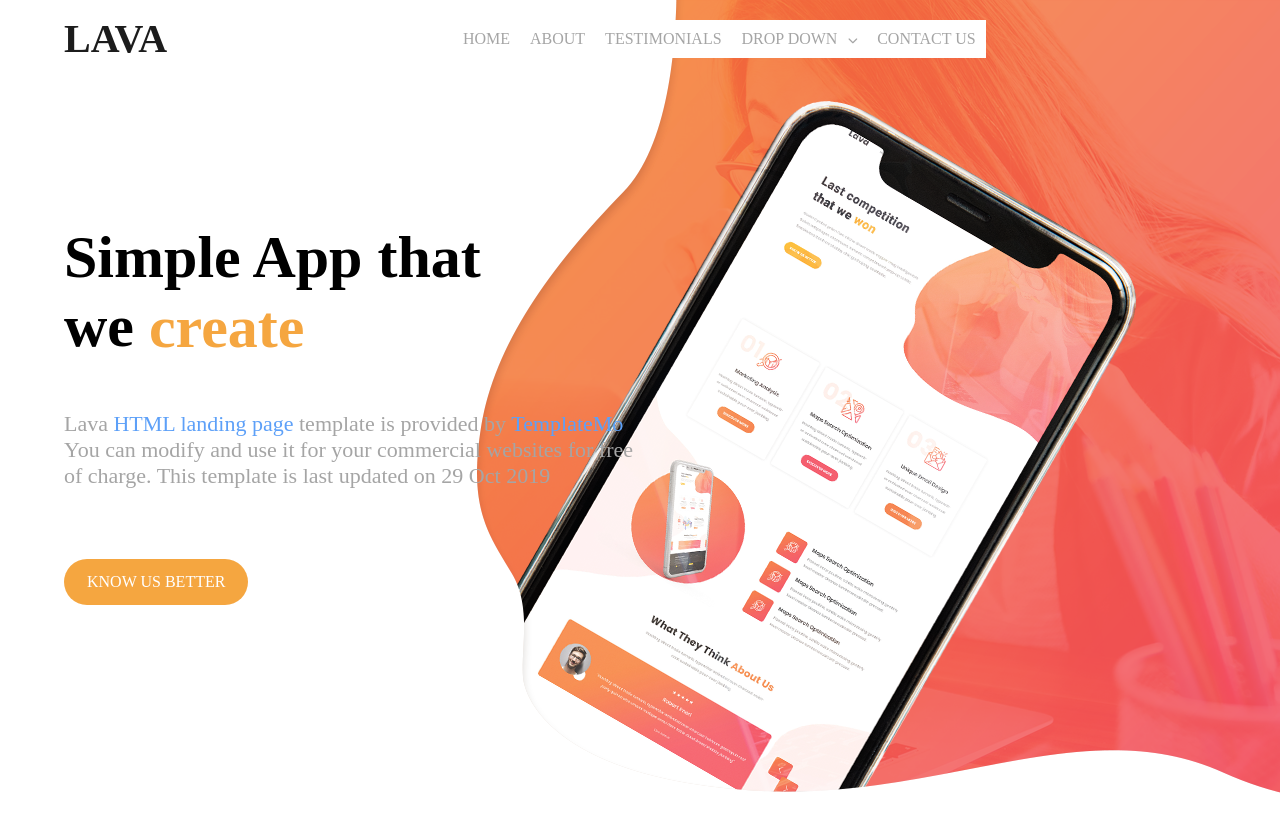
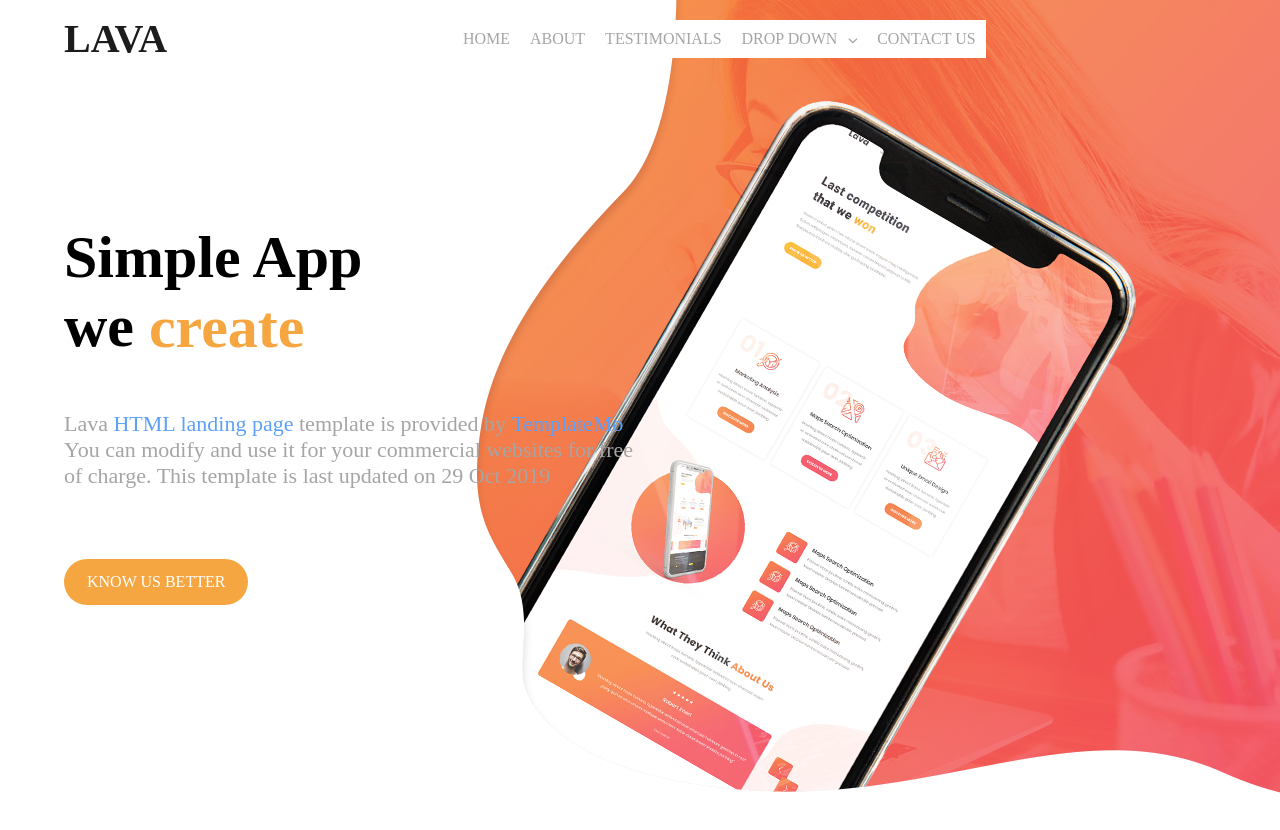
Before and after one commit to Lasfaafsal/lava-website, a plain HTML site: page index.html in a window 1280 px wide. Shown: the top 830 px of the page. Drawn offline with Linux system fonts and the light colour scheme.

Commit message:
index change

```diff
--- a/index.html
+++ b/index.html
@@ -25,7 +25,7 @@
             </header>
             <section class="spotlight">
                 <div class="left">
-                    <h2>Simple App that <br> we <span>create</span></h2>
+                    <h2>Simple App  <br> we <span>create</span></h2>
                     <p>Lava <a href=""><b> HTML landing page</b></a>  template is provided by <a href=""><b> TemplateMo</b></a>
                     You can modify and use it for your commercial websites for
                     free of charge. This template is last updated on 29 Oct 2019</p>
```
Also changed, not shown: 1 other file.
